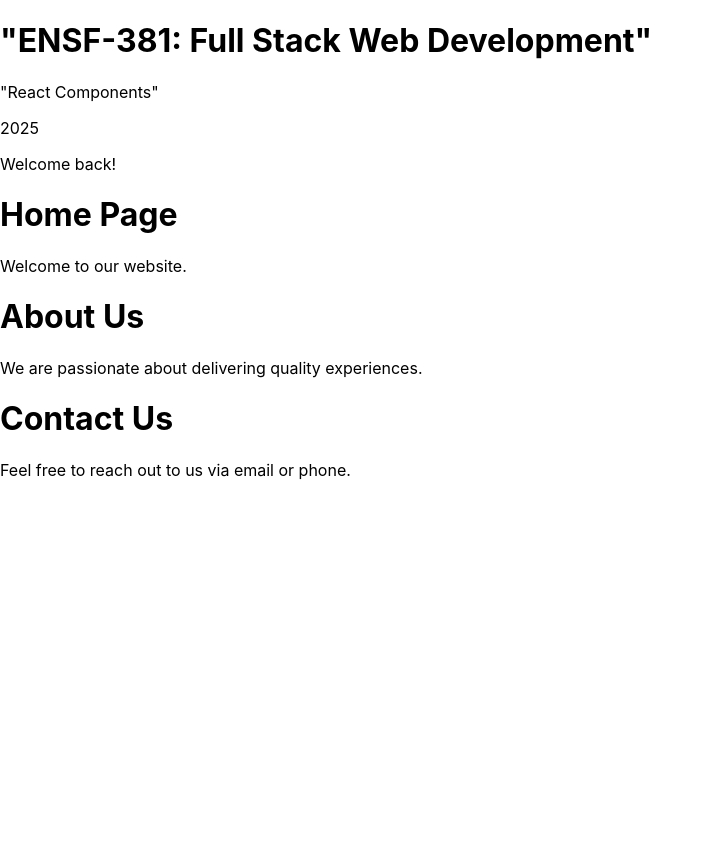
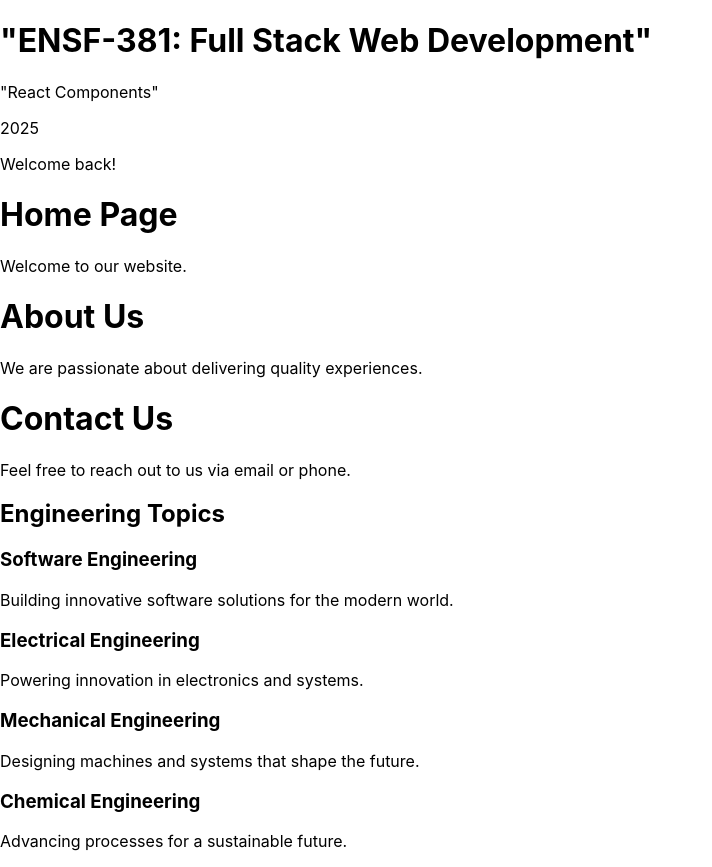
Before and after one commit to kum-nitin-cell/ensf381-lab6, a React (Create React App) app: page / in a window 1280 px wide. Shown: the whole page, without its empty margins (0-712 px from the left). Before the commit the page ends 800 px from the top, so only its background shows below. Built offline with nearby package versions, Linux system fonts and the light colour scheme.

Commit message:
exercise 3 final

```diff
--- a/src/App.js
+++ b/src/App.js
@@ -23,7 +23,7 @@ function App() {
       <Home title="Home Page" description="Welcome to our website." />
       <About title="About Us" description="We are passionate about delivering quality experiences." />
       <Contact title="Contact Us" description="Feel free to reach out to us via email or phone." />
-
+      <EngineeringTopics/>
 
     </div>
   );
```
